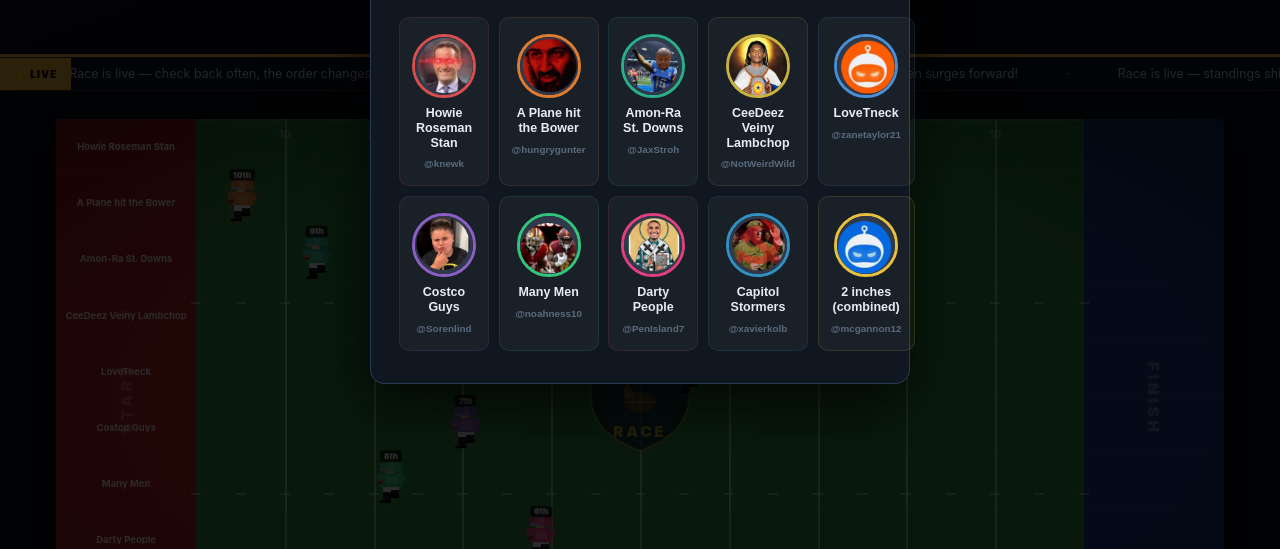
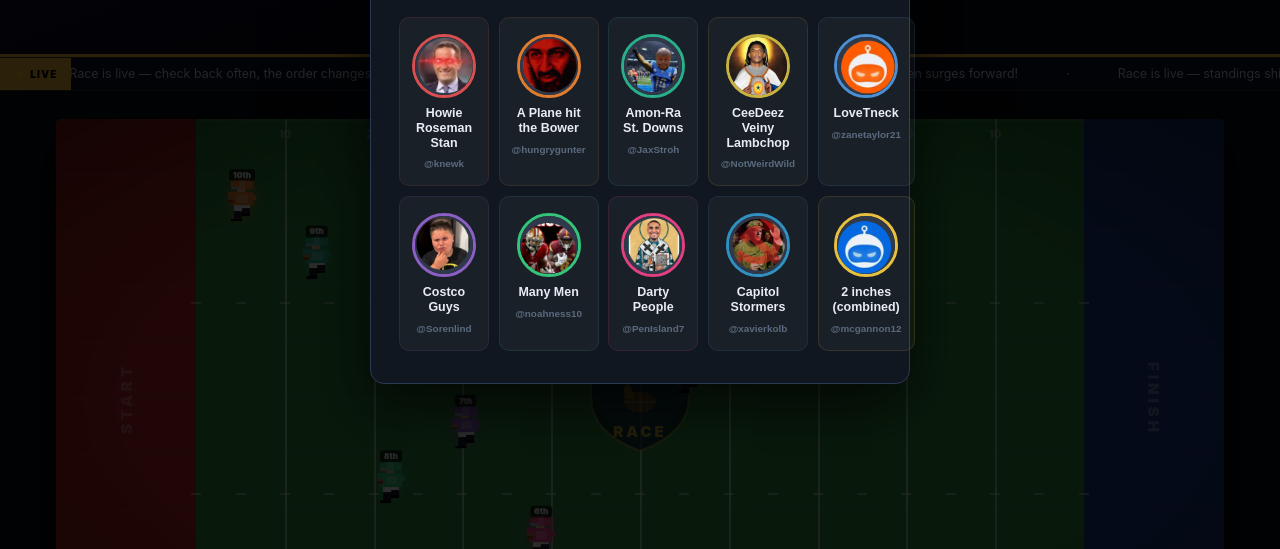
Before and after one commit to bjornswanson0/draft-race-2026, a plain HTML site: page index.html in a window 1280 px wide. Shown: the part 251-800 px from the top of the page. Drawn offline with Linux system fonts and the light colour scheme; animation ran at ten frames a second.

Commit message:
Remove lane labels overlapping start end zone

```diff
--- a/index.html
+++ b/index.html
@@ -178,14 +178,7 @@
     .lane { flex:1; position:relative; border-bottom:1px solid rgba(255,255,255,0.055); }
     .lane:last-child { border-bottom:none; }
 
-    /* team label in left end zone */
-    .lane-lbl {
-      position:absolute; left:0; width:12%; top:50%; transform:translateY(-50%);
-      font-size:clamp(6px,0.85vw,9.5px); font-weight:700;
-      color:rgba(255,255,255,0.88); text-align:center; padding:0 3px;
-      white-space:nowrap; overflow:hidden; text-overflow:ellipsis;
-      pointer-events:none; z-index:6;
-    }
+    .lane-lbl { display:none; }
 
     /* rank badge on runner */
     .rank-badge {
```
